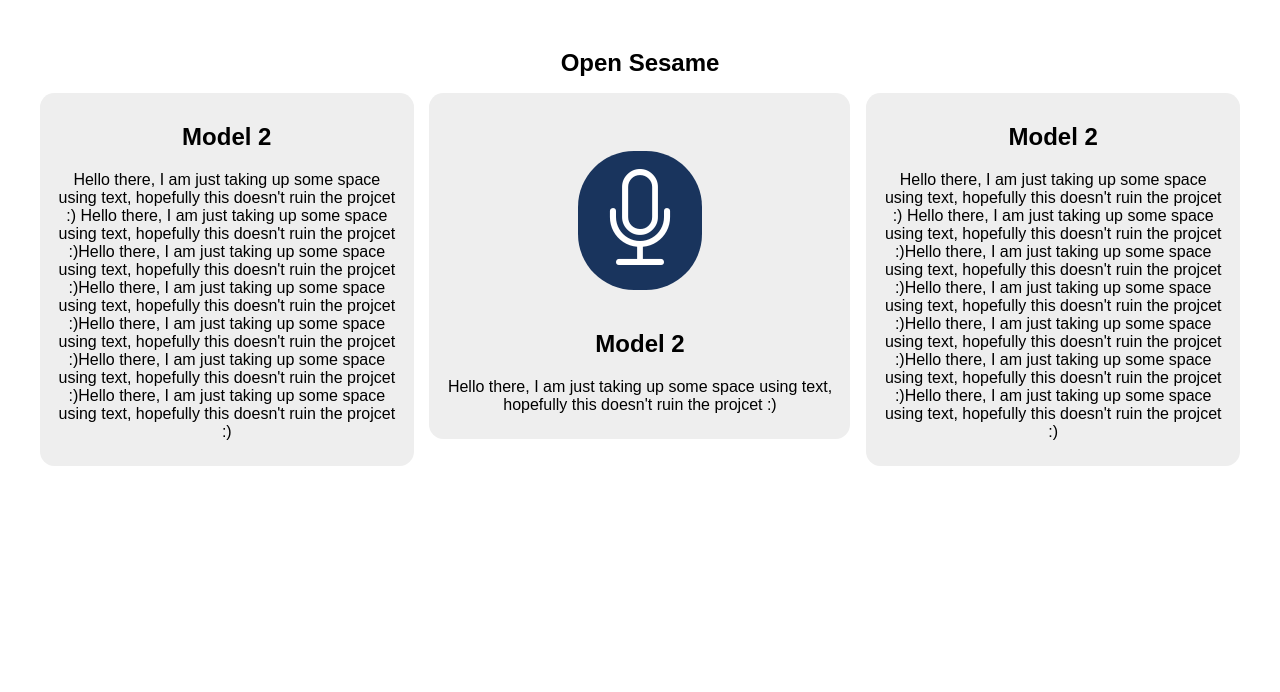
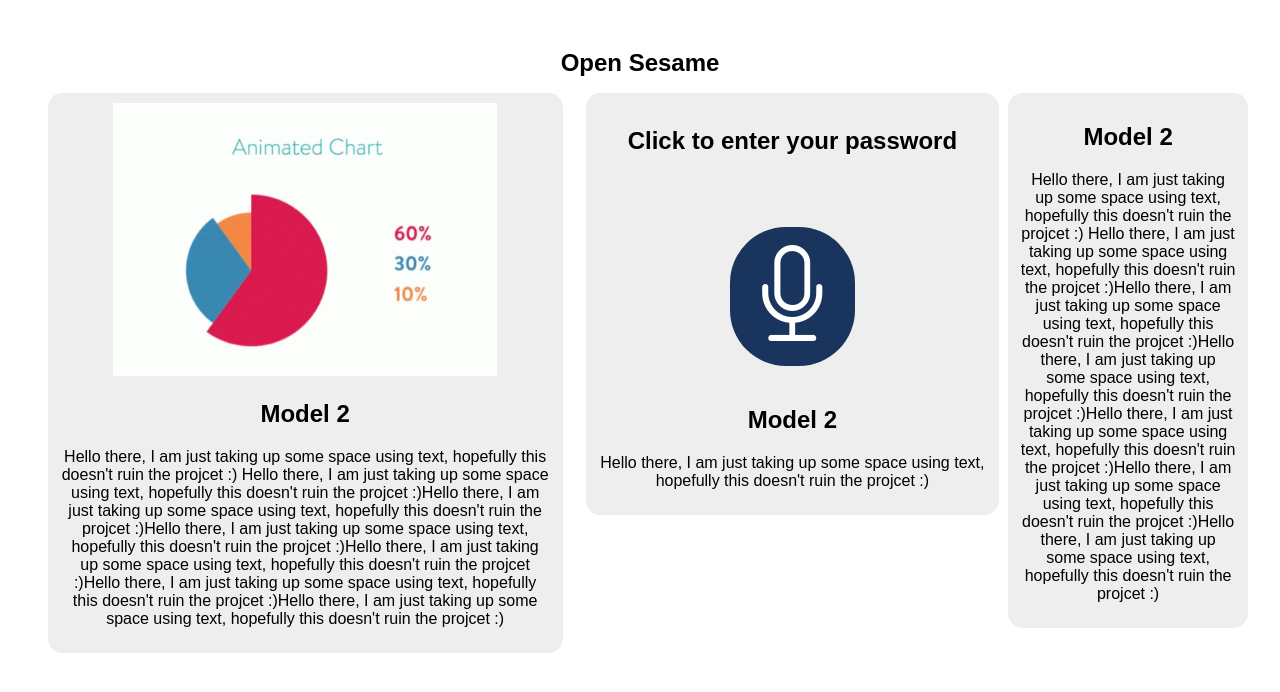
Before and after one commit to mahmoud1yaser/Open-sesame, a Flask app: page / in a window 1280 px wide. Shown: the top 692 px of the page. Run offline with Flask 2, Linux system fonts and the light colour scheme; parts of the project's set-up code (start-up, migrations or seed data) failed here and were passed over; some libraries are stand-ins or nearby versions.

Commit message:
including folder in e-poster possible -Sarta

```diff
--- a/static/css/index.css
+++ b/static/css/index.css
@@ -90,6 +90,9 @@ border-radius: 1.5rem;
     height: 79vh;
 }
 
+.infographic {
+    max-width: 30vw;
+}
 
 /* message stuff */
 #message {
--- a/templates/index.html
+++ b/templates/index.html
@@ -18,6 +18,7 @@
         <!-- Left section -->
         <div id="left-section" class="left-options">
           <div class="section-container">
+            <img src="../static/assets/trial.gif" alt="img" class="infographic">
             <h2 class="title">Model 2</h2>
             <p>Hello there, I am just taking up some space using text, hopefully this doesn't
               ruin the projcet :)
@@ -39,6 +40,7 @@
               <div class="container">
                 <!-- <img src="../static/assets/door_closed.jpg" alt="door_closed" class="door" id="door_closed">
                 <img src="../static/assets/door_open.jpg" alt="door_open" class="door" id="door_open"> -->
+                <p class="title"> Click to enter your password</p>
                 <button id="recordButton" class="bi bi-mic" style="font-size:6rem"></button>
                 <div id="recordingsList"></div>
                 <!-- inserting these scripts at the end to be able to use all the elements in the DOM -->
```
Also changed, not shown: static/assets/door_closed.jpg (deleted), static/assets/door_open.jpg (deleted), static/assets/trial.gif (added).
